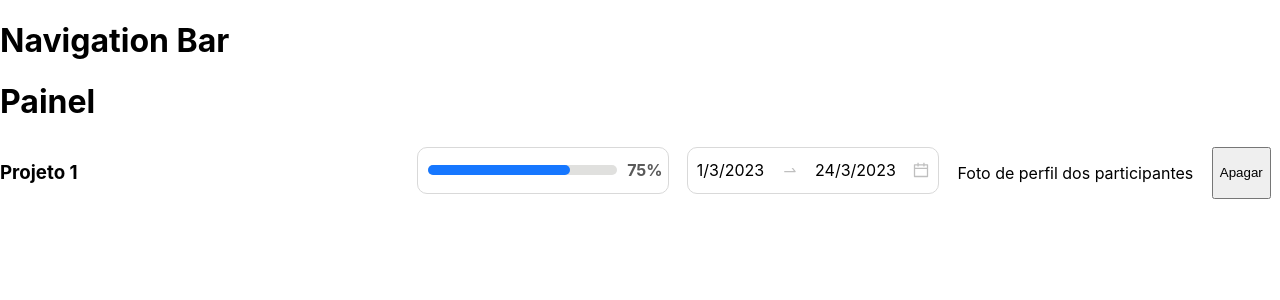
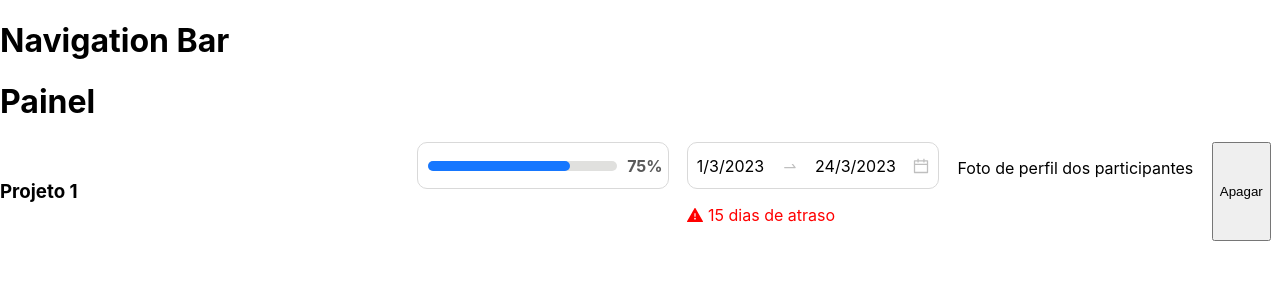
Before and after one commit to Sistemas-Gerenciamento-Projetos/siswebgp-frontend, a React (Create React App) app: page /painel in a window 1280 px wide. Shown: the top 300 px of the page. Built offline with nearby package versions, Linux system fonts and the light colour scheme; the HTML template or start-up script is replaced by a standard one.

Commit message:
feature: Adicionando dias de atraso no componente de data e adicionando estilização em arquivo separado

```diff
--- a/src/components/dashboard/datePeriod/datePeriod.jsx
+++ b/src/components/dashboard/datePeriod/datePeriod.jsx
@@ -1,5 +1,26 @@
 import React from 'react'
-import { SwapRightOutlined, CalendarOutlined } from '@ant-design/icons'
+import { SwapRightOutlined, CalendarOutlined, WarningFilled } from '@ant-design/icons'
+import styles from './datePeriodStyles'
+
+function calculateDelayedDays(endDate) {
+    const difference = new Date().getTime() - endDate.getTime()
+    const TotalDays = Math.ceil(difference / (1000 * 3600 * 24))
+
+    return TotalDays
+}
+
+const DelayedProject = (props) => {
+    const { endDate } = props
+
+    const TotalDays = calculateDelayedDays(endDate)
+
+    return (
+        <div style={styles.daleyedDiv}>
+            <WarningFilled style={styles.warningIcon}/>
+            <p style={styles.warningText}>{TotalDays} dias de atraso</p>
+        </div>
+    );
+}
 
 const DatePeriod = (props) => {
     const { startDate, endDate } = props;
@@ -7,12 +28,19 @@ const DatePeriod = (props) => {
     const startDateParsed = `${startDate.getDate()}/${startDate.getMonth()+1}/${startDate.getFullYear()}`
     const endDateParsed = `${endDate.getDate()}/${endDate.getMonth()+1}/${endDate.getFullYear()}`
 
+    const scheduleDelay = () => {
+        return calculateDelayedDays(endDate) > 0;
+    }
+
     return(
-        <div style={{display: 'flex', flexDirection: 'row', width: '250px', height: '45px', borderRadius: '10px', border: '1px solid #d9d9d9', alignItems: 'center', justifyContent: 'space-around'}}>
-            <p>{startDateParsed}</p>
-            <SwapRightOutlined style={{color: '#bfbfbf'}}/>
-            <p>{endDateParsed}</p>
-            <CalendarOutlined style={{color: '#bfbfbf'}}/>
+        <div style={styles.root}>
+            <div style={styles.datesDiv}>
+                <p>{startDateParsed}</p>
+                <SwapRightOutlined style={styles.dateIcons}/>
+                <p>{endDateParsed}</p>
+                <CalendarOutlined style={styles.dateIcons}/>
+            </div>
+            {scheduleDelay() && <DelayedProject endDate={endDate}/>}
         </div>
     )
 }
--- /dev/null
+++ b/src/components/dashboard/datePeriod/datePeriodStyles.jsx
@@ -0,0 +1,39 @@
+const styles = {
+    root: {
+        display: 'flex',
+        flexDirection: 'column'
+    },
+
+    datesDiv: {
+        display: 'flex',
+        flexDirection: 'row',
+        width: '250px',
+        height: '45px',
+        borderRadius: '10px',
+        border: '1px solid #d9d9d9',
+        alignItems: 'center',
+        justifyContent: 'space-around'
+    },
+
+    dateIcons: {
+        color: '#bfbfbf'
+    },
+
+    daleyedDiv: {
+        display: 'flex',
+        flexDirection: 'row',
+        width: '100%',
+        justifyContent: 'flex-start',
+        alignItems: 'center'
+    },
+
+    warningIcon: {
+        color: '#ff0000'
+    },
+
+    warningText: {
+        color: '#ff0000', marginLeft: '5px'
+    }
+}
+
+export default styles
```
Also changed, not shown: 1 other file (tests, documents, lock files or other folders).
